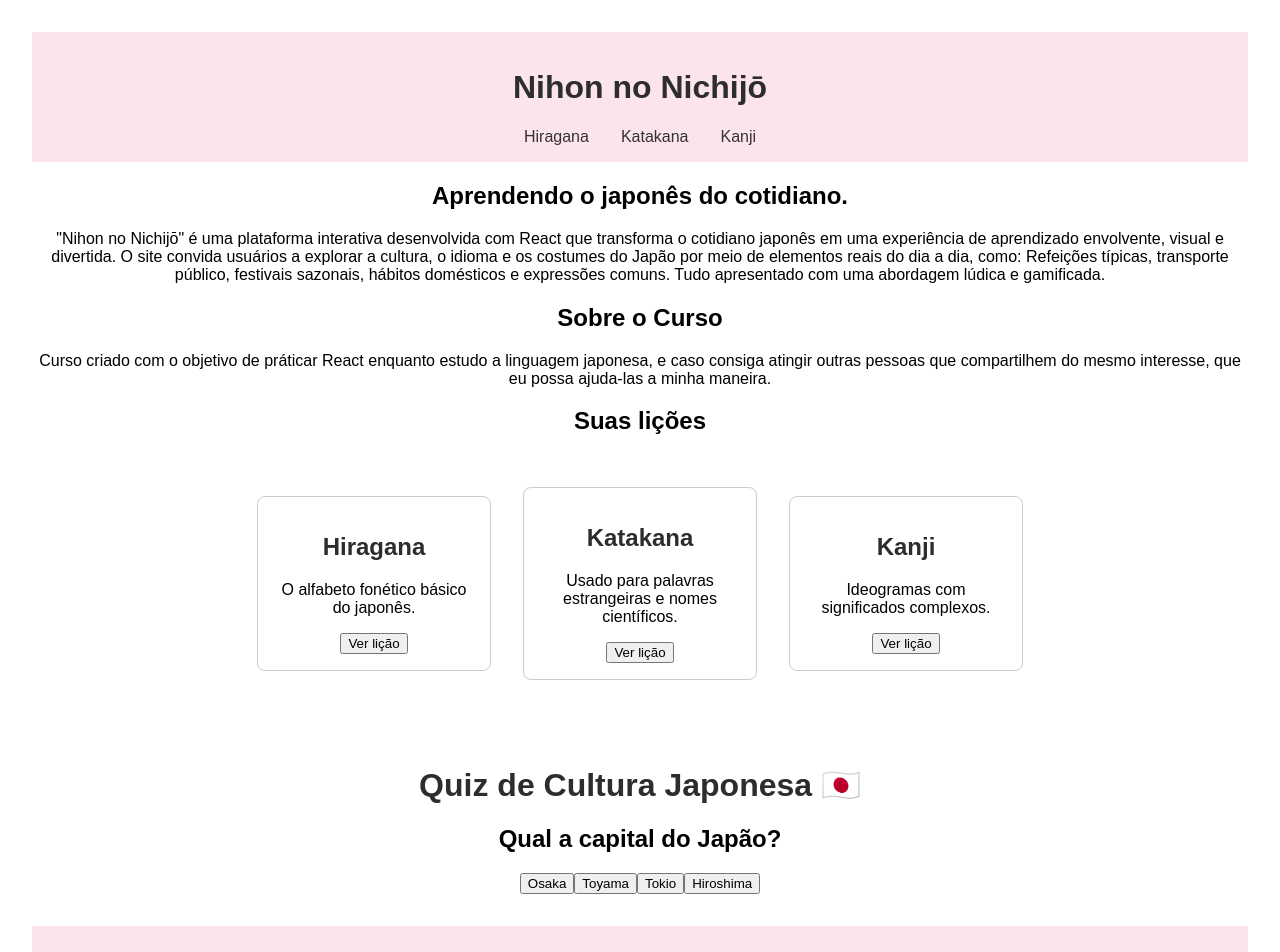
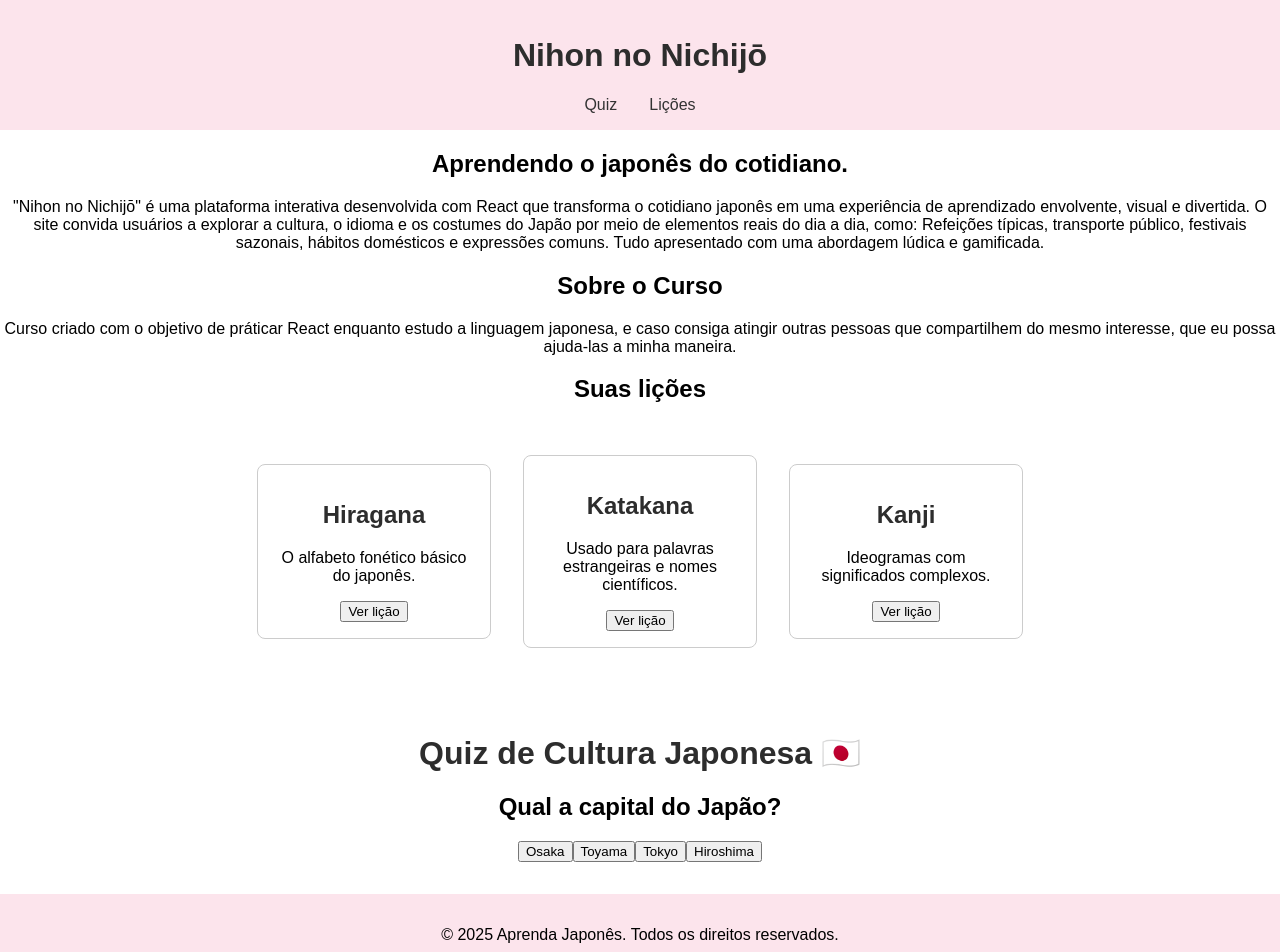
Before and after one commit to dnxpollo/japanese-lessons, a React (Create React App) app: page / in a window 1280 px wide. Shown: the top 952 px of the page. Built offline with nearby package versions, Linux system fonts and the light colour scheme.

Commit message:
Adição de perguntas ao quiz e correção de palavras

```diff
--- a/src/App.tsx
+++ b/src/App.tsx
@@ -42,7 +42,7 @@ const App: React.FC = () => {
       <AboutCourse />
       <LessonList />
 
-      <div style={{ padding: '2rem' }}>
+      <div id='licoes' style={{ padding: '2rem' }}>
         <h1>Quiz de Cultura Japonesa 🇯🇵</h1>
         <Question
           question={questions[currentIndex].question}
--- a/src/Header.tsx
+++ b/src/Header.tsx
@@ -5,9 +5,8 @@ const Header: React.FC = () => {
     <header>
       <h1>Nihon no Nichijō</h1>
       <nav>
-        <a href="#hiragana">Hiragana</a>
-        <a href="#katakana">Katakana</a>
-        <a href="#kanji">Kanji</a>
+        <a href="#quiz">Quiz</a>
+        <a href="#licoes">Lições</a>
       </nav>
     </header>
   );
--- a/src/Question.tsx
+++ b/src/Question.tsx
@@ -9,7 +9,7 @@ interface QuestionProps {
 
 const Question: React.FC<QuestionProps> = ({ question, options, onAnswer }) => {
   return (
-    <div>
+    <div id='quiz'>
       <h2>{question}</h2>
       {options.map((opt, index) => (
         <button key={index} onClick={() => onAnswer(opt)}>
--- a/src/data.ts
+++ b/src/data.ts
@@ -8,13 +8,13 @@ export interface QuestionData {
 export const questions: QuestionData[] = [
   {
     question: "Qual a capital do Japão?",
-    options: ["Osaka", "Toyama", "Tokio", "Hiroshima"],
+    options: ["Osaka", "Toyama", "Tokyo", "Hiroshima"],
     answer: "Tokio"
   },
   {
     question: "Como falar 'eu te amo' em japonês?",
-    options: ["Aishteru", "Arigatou", "Ohayo", "Omedeto"],
-    answer: "Aishteru"
+    options: ["Aishiteru", "Arigatou", "Ohayo", "Omedeto"],
+    answer: "Aishiteru"
   },
   {
     question: "Qual componente principal do tofu?",
@@ -31,4 +31,21 @@ export const questions: QuestionData[] = [
     options: ["Naruto", "Dragon Ball", "Pokemon", "One Piece"],
     answer: "Pokemon"
   }
+  ,
+  {
+    question: "Como falar 'obrigado' em japonês?",
+    options: ["Arigato", "Aishiteru", "Onegai", "Baka"],
+    answer: "Arigato"
+  }
+  ,
+  {
+    question: "Qual árvore representa o Japão?",
+    options: ["Laranjeira", "Mangueira", "Cerejeira", "Abacateiro"],
+    answer: "Cerejeira"
+  },
+  {
+    question: "Em qual cidade está localizado o Monte Fuji?",
+    options: ["Yamanashi", "Yamaguchi", "Hokkaidou", "Toyama"],
+    answer: "Yamanashi"
+  }
 ];
--- a/src/index.css
+++ b/src/index.css
@@ -64,13 +64,3 @@ nav a {
   flex-wrap: wrap;         /* Permite que os cards quebrem linha se necessário */
   padding: 2rem;
 }
-ul, li {
-  list-style-type: none;
-}
-
-li::marker {
-  content: none;
-}
-.App {
-  padding: 2rem;
-}
```
